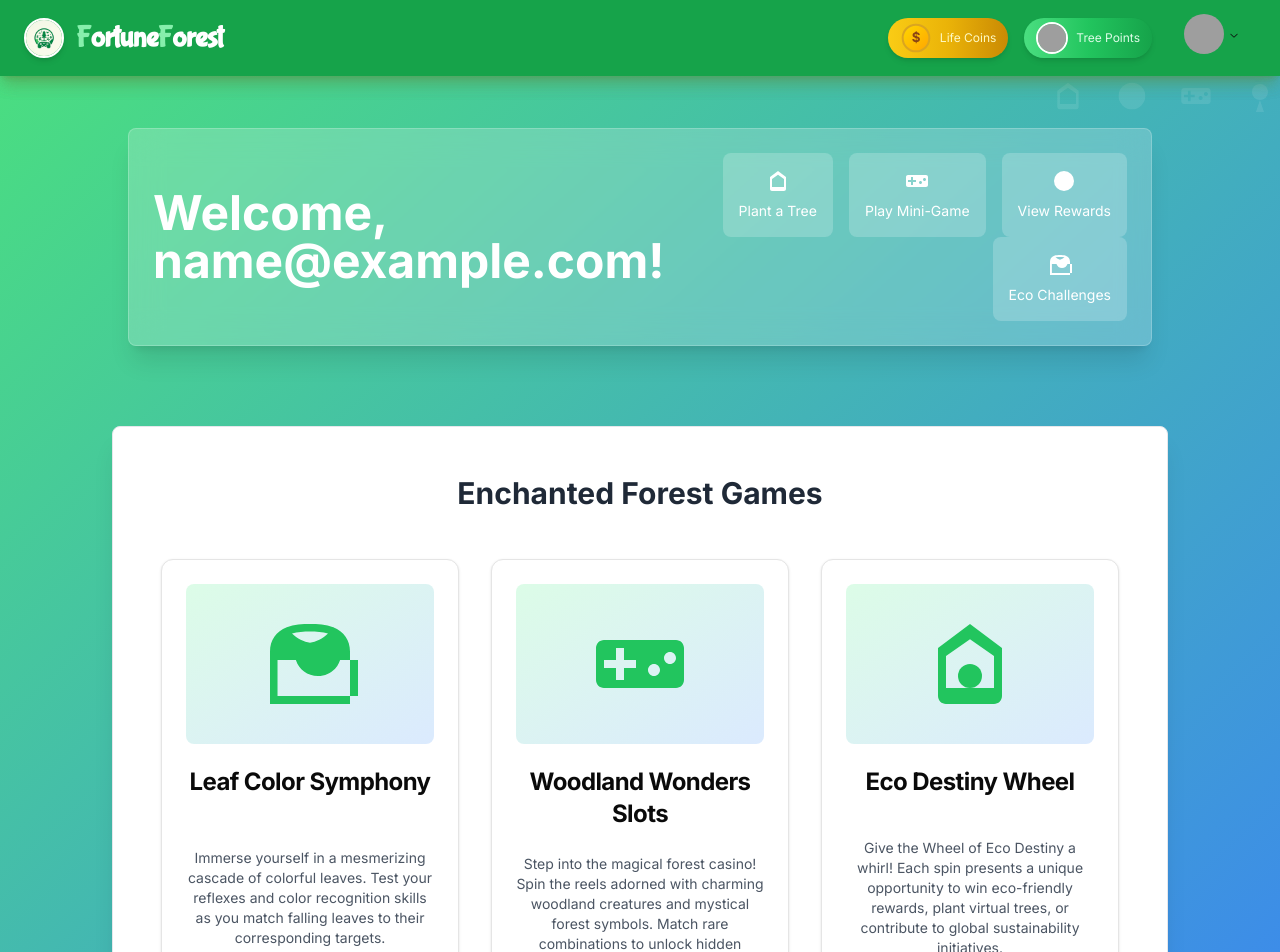
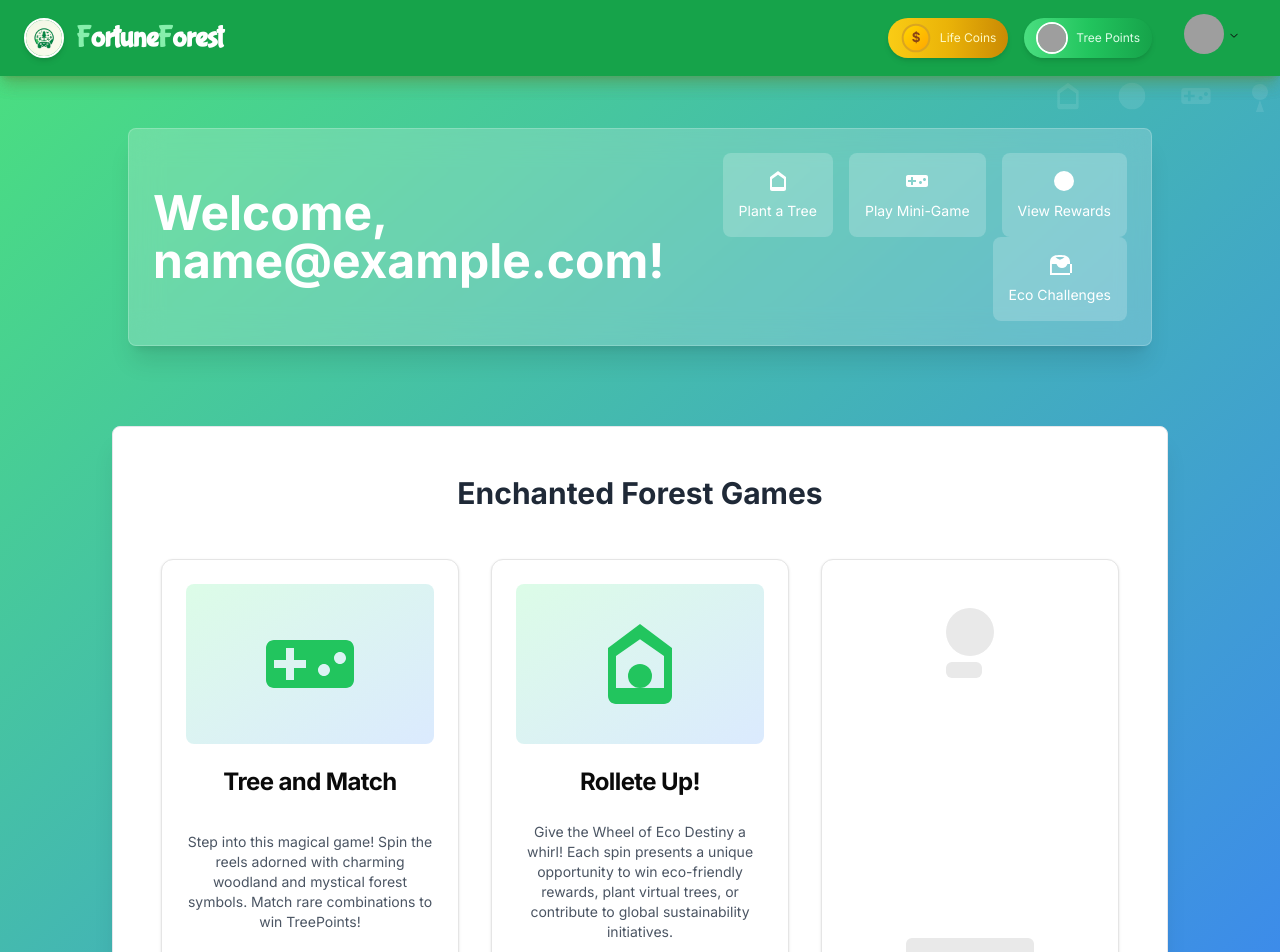
Before and after one commit to elsaversailles/FortuneForest-Staging, a React (Vite) app in the folder src/fortuneForest_frontend/: page /dashboard in a window 1280 px wide. Shown: the top 952 px of the page. Built offline with nearby package versions, Linux system fonts and the light colour scheme; sample sign-in values are in the browser's storage; grey boxes are pictures that could not be loaded.

Commit message:
minor changes

```diff
--- a/src/fortuneForest_frontend/src/components/Dashboard.jsx
+++ b/src/fortuneForest_frontend/src/components/Dashboard.jsx
@@ -5,6 +5,7 @@ import { useMediaQuery } from 'react-responsive';
 import AuthenticatedLayout from './layouts/AuthenticatedLayout';
 import { Card, CardContent, CardFooter, CardHeader, CardTitle } from "@/components/ui/card";
 import { Button } from "@/components/ui/button";
+import { Skeleton } from "@/components/ui/skeleton";
 
 const Dashboard = ({ user }) => {
     const svgIcons = [TreeSVG, CoinSVG, GamepadSVG, MedalSVG, LeafSVG, SeedlingSVG];
@@ -73,26 +74,33 @@ const Dashboard = ({ user }) => {
                         <h2 className="text-2xl sm:text-3xl font-bold mb-8 sm:mb-12 text-gray-800 text-center">Enchanted Forest Games</h2>
                         <div className="grid grid-cols-1 sm:grid-cols-2 lg:grid-cols-3 gap-8">
                             <GameCard
-                                title="Leaf Color Symphony"
-                                description="Immerse yourself in a mesmerizing cascade of colorful leaves. Test your reflexes and color recognition skills as you match falling leaves to their corresponding targets."
-                                icon={LeafSVG}
-                                buttonText="Play Now"
-                                onButtonClick={() => handleGameRedirect('color-match')}
-                            />
-                            <GameCard
-                                title="Woodland Wonders Slots"
-                                description="Step into the magical forest casino! Spin the reels adorned with charming woodland creatures and mystical forest symbols. Match rare combinations to unlock hidden treasures."
+                                title="Tree and Match"
+                                description="Step into this magical game! Spin the reels adorned with charming woodland  and mystical forest symbols. Match rare combinations to win TreePoints!"
                                 icon={GamepadSVG}
                                 buttonText="Try Your Luck"
                                 onButtonClick={() => handleGameRedirect('forest-slots')}
                             />
                             <GameCard
-                                title="Eco Destiny Wheel"
+                                title="Rollete Up!"
                                 description="Give the Wheel of Eco Destiny a whirl! Each spin presents a unique opportunity to win eco-friendly rewards, plant virtual trees, or contribute to global sustainability initiatives."
                                 icon={SeedlingSVG}
                                 buttonText="Spin the Wheel"
                                 onButtonClick={() => handleGameRedirect('eco-wheel')}
                             />
+                            <Card className="flex flex-col items-center justify-between p-6 space-y-4">
+                                <CardHeader className="text-center">
+                                    <Skeleton className="h-12 w-12 rounded-full" />
+                                    <Skeleton className="h-4 w-3/4 mt-4" />
+                                </CardHeader>
+                                <CardContent className="text-center">
+                                    <Skeleton className="h-4 w-full" />
+                                    <Skeleton className="h-4 w-5/6 mt-2" />
+                                    <Skeleton className="h-4 w-4/6 mt-2" />
+                                </CardContent>
+                                <CardFooter>
+                                    <Skeleton className="h-10 w-32" />
+                                </CardFooter>
+                            </Card>
                         </div>
                     </motion.div>
                 </div>
--- a/src/fortuneForest_frontend/src/components/LandingPage.jsx
+++ b/src/fortuneForest_frontend/src/components/LandingPage.jsx
@@ -220,7 +220,7 @@ const LandingPage = () => {
                                     animate={missionInView ? { opacity: 1, y: 0 } : { opacity: 0, y: 20 }}
                                     transition={{ delay: 0.6, duration: 0.8, ease: "easeOut" }}
                                 >
-                                    FortuneForest: Where virtual triumphs seed real-world forests.
+                                    *Data from GlobalForest watch, target forestation of 250 Trees/Hectare"
                                 </motion.p>
                                 <motion.img
                                     src="mission-image.jpg"
--- a/src/fortuneForest_frontend/src/components/pages/slotmachine.jsx
+++ b/src/fortuneForest_frontend/src/components/pages/slotmachine.jsx
@@ -1,20 +1,32 @@
 import React from 'react';
 import AuthenticatedLayout from '../layouts/AuthenticatedLayout';
 import MachineComponent from '../slotmachinecomponent';
+import { Card, CardHeader, CardTitle, CardContent } from "../ui/card";
 
 const SlotMachine = ({ user }) => {
   return (
     <AuthenticatedLayout>
-      <div className="min-h-screen bg-cover bg-center flex items-center justify-center" style={{backgroundImage: "url('pages/slotmachine-bg.jpg')"}}>
+      <div className="min-h-screen bg-cover bg-center flex items-center justify-center" style={{ backgroundImage: "url('pages/slotmachine-bg.jpg')" }}>
         <div className="container mx-auto px-4 py-8 bg-black bg-opacity-70 rounded-lg shadow-lg text-center">
-          <h1 className="text-4xl font-bold text-yellow-300 mb-4 font-inter tracking-wide">
-            Enchanted Forest Slots
-          </h1>
-          <p className="text-lg text-green-100 mb-6 font-inter leading-relaxed max-w-2xl mx-auto">
-            Welcome, brave adventurer <span className="font-semibold text-yellow-200">{user.email}</span>!
-            Spin the magical reels and uncover the hidden treasures of the mystical woodland.
-          </p>
-          <MachineComponent user={user} />
+          <div className="flex flex-col md:flex-row items-start justify-center gap-4">
+            <Card className="bg-green-800 bg-opacity-80 text-white md:w-1/4">
+              <CardHeader>
+                <CardTitle className="text-2xl font-bold text-yellow-300">Legend</CardTitle>
+              </CardHeader>
+              <CardContent>
+                <ul className="text-left">
+                  <li>🌴 3x Tree: 100 Tree Points</li>
+                  <li>🥥 3x Coconut: 50 Tree Points</li>
+                  <li>🌱 3x Seed: 25 Tree Points</li>
+                  <li>🌿 3x Grass: 10 Tree Points</li>
+                  <li>🎟️ 3x Voucher: Free Spin</li>
+                </ul>
+              </CardContent>
+            </Card>
+            <div className="md:w-3/4">
+              <MachineComponent user={user} />
+            </div>
+          </div>
         </div>
       </div>
     </AuthenticatedLayout>
--- a/src/fortuneForest_frontend/src/components/slotmachinecomponent.jsx
+++ b/src/fortuneForest_frontend/src/components/slotmachinecomponent.jsx
@@ -329,7 +329,7 @@ const SlotMachineComponent = () => {
 
   return (
     <div css={slotMachineStyles}>
-      <div className="min-h-44 flex justify-center">
+      <div className="min-h-44 flex justify-center pb-20">
         <div
           style={{
             width: '700px',
@@ -361,7 +361,14 @@ const SlotMachineComponent = () => {
             JACKPOT
           </div>
           <div>
-            <div id="textcontent">{textContent}</div>
+            <div style={{
+              fontFamily: 'Lilita One, cursive',
+              fontSize: '20px',
+              color: '#ffffff',
+            }}
+              id="textcontent">
+              {textContent}
+            </div>
           </div>
         </div>
       </div>
--- /dev/null
+++ b/src/fortuneForest_frontend/src/components/ui/skeleton.tsx
@@ -0,0 +1,15 @@
+import { cn } from "@/lib/utils"
+
+function Skeleton({
+  className,
+  ...props
+}: React.HTMLAttributes<HTMLDivElement>) {
+  return (
+    <div
+      className={cn("animate-pulse rounded-md bg-primary/10", className)}
+      {...props}
+    />
+  )
+}
+
+export { Skeleton }
```
